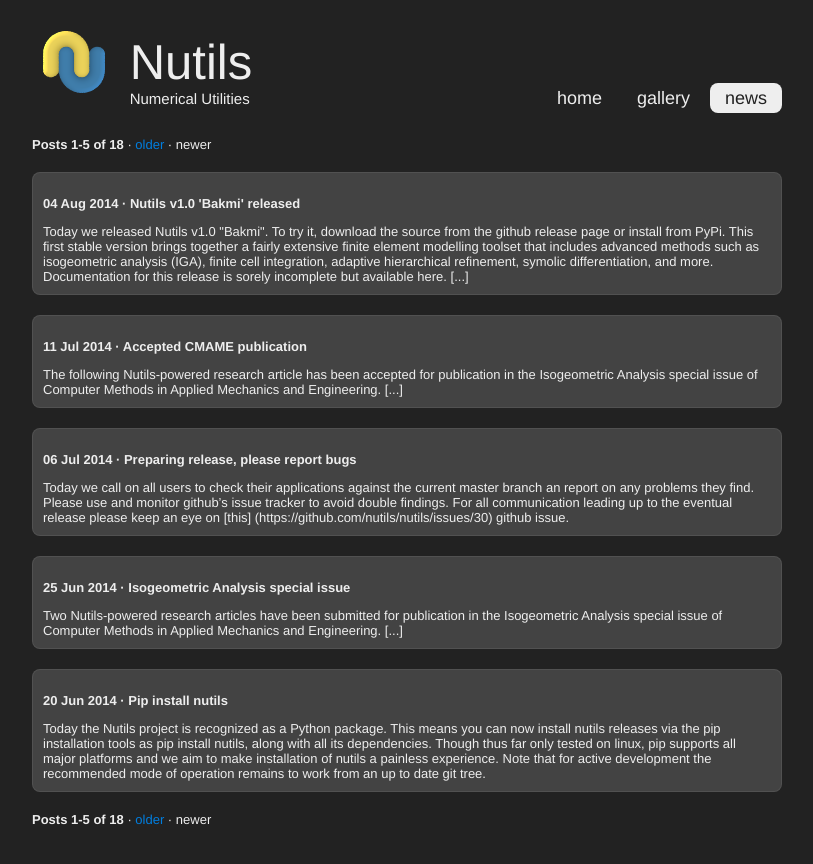
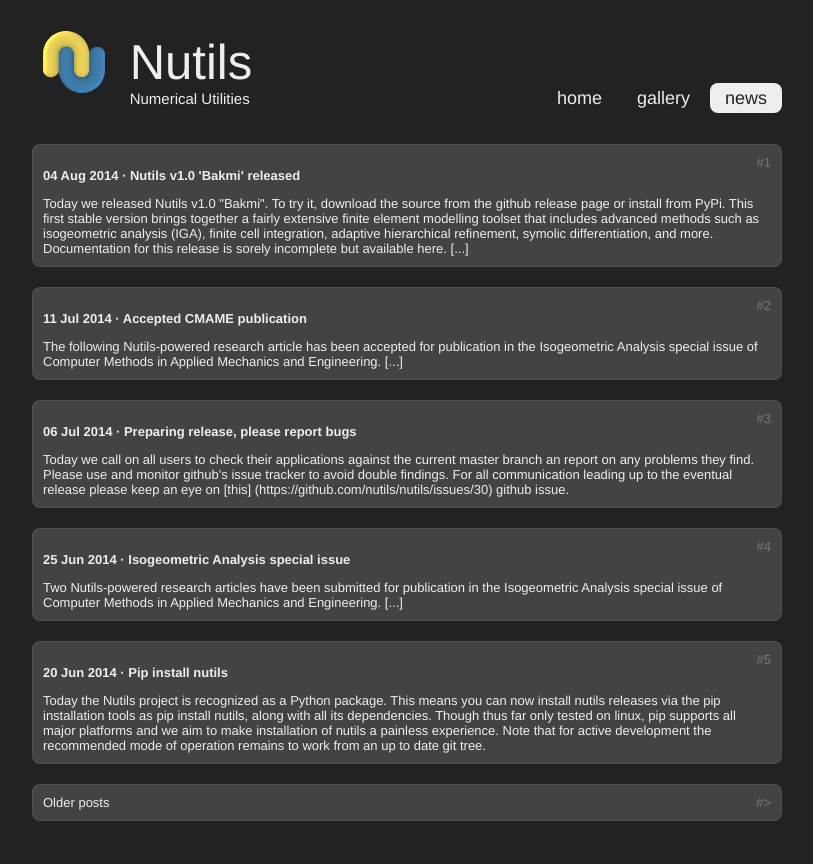
Before and after one commit to nutils/nutils.github.io, a Jekyll site: the page built from news/index.html, in a window 1280 px wide. Shown: the top 864 px of the page, without its empty margins (233-1046 px from the left). Built offline with Jekyll 4.4.1, drawn with Linux system fonts in a browser that asks for light colours; Markdown is read by kramdown in place of the engine named in the settings; the list of posts is cut into pages by our own code.

Commit message:
restyle news page

```diff
--- a/css/main.css
+++ b/css/main.css
@@ -261,3 +261,7 @@
 .floatright {
   float: right;
 }
+
+.gray {
+  color: #777;
+}
--- a/news/index.html
+++ b/news/index.html
@@ -7,29 +7,13 @@
 
 <!--<a href="/atom.xml"><img src="/images/feedicon.png" class="icon floatright"></img></a>-->
 
-{% capture nav %}
-<p class="nav">
-<b>Posts
-{{ paginator.page | minus: 1 | times: paginator.per_page | plus: 1 }}-{{ paginator.page | minus: 1 | times: paginator.per_page | plus: paginator.posts.size }} of {{ paginator.total_posts }}</b>
-&middot;
-{% if paginator.next_page %}
-  <a href="{{ paginator.next_page_path }}">older</a>
-{% else %}
-  older
+<ul>
+{% if paginator.previous_page %}
+  <a class="gray" href={% if paginator.previous_page == 1 %}"/news/"{% else %}"{{ paginator.previous_page_path }}"{% endif %}><li>Newer posts<div class="floatright gray">#&lt;</div></li></a>
 {% endif %}
-&middot;
-{% if paginator.previous_page %}
-  <a href={% if paginator.previous_page == 1 %}"/"{% else %}"{{ paginator.previous_page_path }}"{% endif %}>newer</a>
-{% else %}
-  newer
-{% endif %}
-</p>
-{% endcapture %}
-
-{{ nav }}
-<ul>
 {% for post in paginator.posts %}
   <a href="{{ post.url }}"><li>
+  <div class="floatright gray">#{{ paginator.page | minus: 1 | times: paginator.per_page | plus: forloop.index }}</div>
   <p><b>{{ post.date | date_to_string }} &middot; {{ post.title }}</b></p>
   <div class="exerpt">
     {{ post.excerpt | strip_html }}
@@ -37,7 +21,9 @@
   </div>
   </li></a>
 {% endfor %}
+{% if paginator.next_page %}
+  <a href="{{ paginator.next_page_path }}"><li>Older posts<div class="floatright gray">#&gt;</div></li></a>
+{% endif %}
 </ul>
-{{ nav }}
 
 </div>
```
